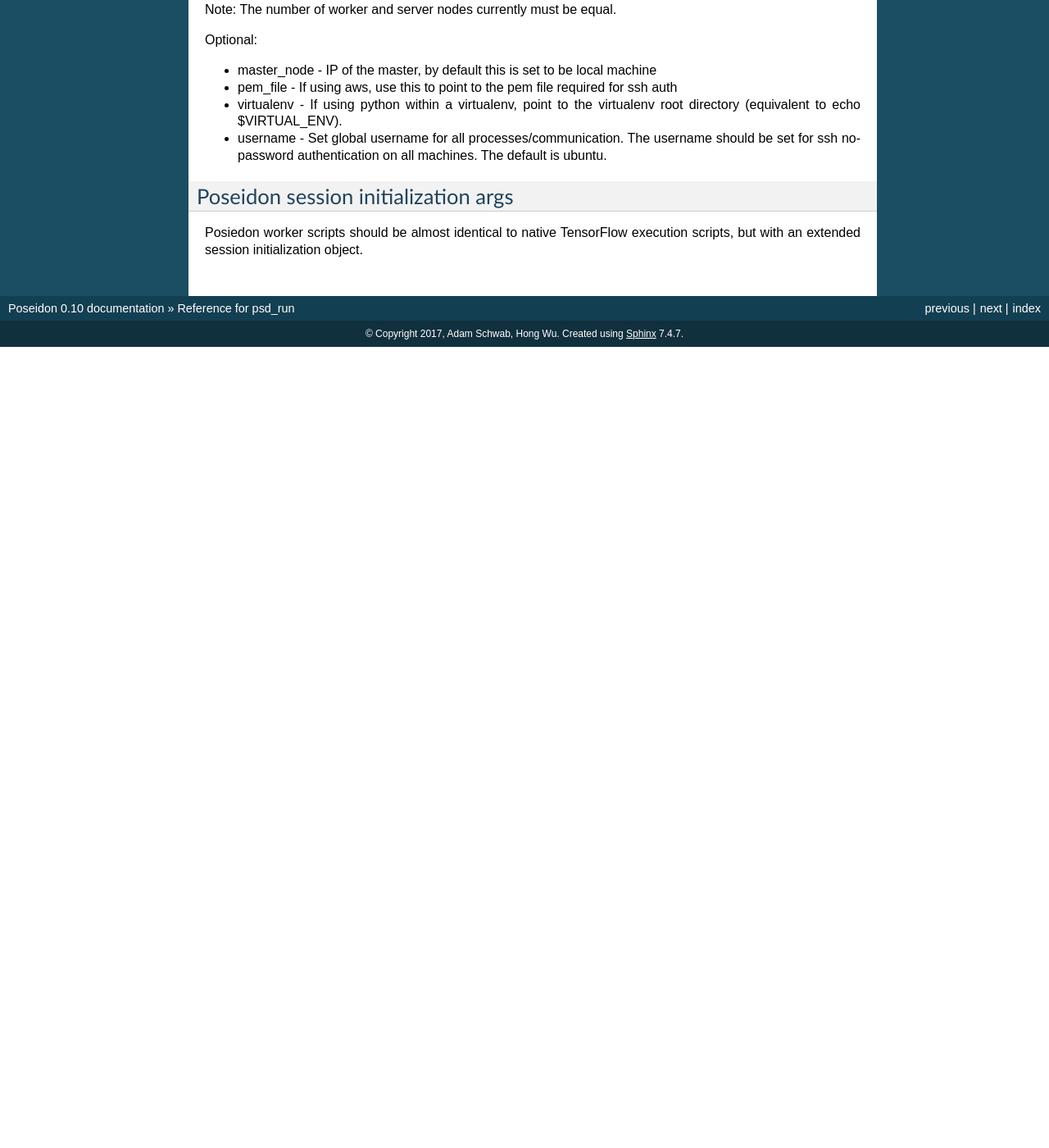
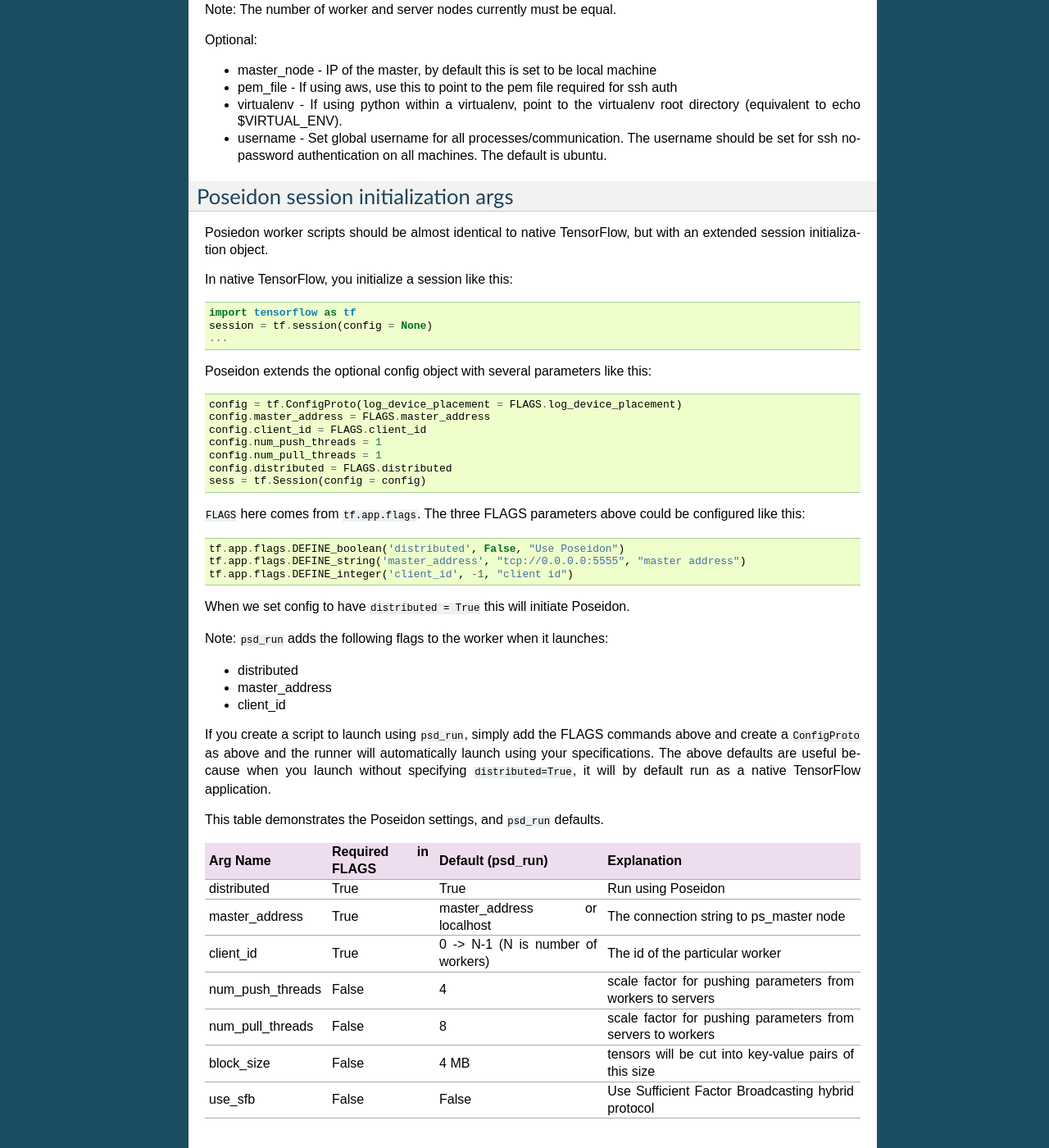
Before and after one commit to petuum-inc/poseidon-release, a Sphinx documentation site: the page built from docs/source/reference.rst, in a window 1280 px wide and 1400 px high, scrolled down 854 px. Shown: the whole window at 82% size. Built offline with Sphinx 7.4.7, drawn with Linux system fonts in a browser that asks for light colours; before the commit the page ends 1277 px from its top, so only the background shows below that.

Commit message:
finish reference

```diff
--- a/docs/source/reference.rst
+++ b/docs/source/reference.rst
@@ -42,4 +42,82 @@
 Poseidon session initialization args
 ------------------------------------
 
-Posiedon worker scripts should be almost identical to native TensorFlow execution scripts, but with an extended session initialization object.
+Posiedon worker scripts should be almost identical to native TensorFlow, but with an extended session initialization object.
+
+In native TensorFlow, you initialize a session like this:
+
+.. code:: python
+
+    import tensorflow as tf
+    session = tf.session(config = None)
+    ...
+
+Poseidon extends the optional config object with several parameters like this:
+
+.. code:: python
+
+    config = tf.ConfigProto(log_device_placement = FLAGS.log_device_placement)
+    config.master_address = FLAGS.master_address
+    config.client_id = FLAGS.client_id
+    config.num_push_threads = 1
+    config.num_pull_threads = 1
+    config.distributed = FLAGS.distributed
+    sess = tf.Session(config = config)
+
+``FLAGS`` here comes from ``tf.app.flags``. The three FLAGS parameters above could be configured like this:
+
+.. code:: python
+
+    tf.app.flags.DEFINE_boolean('distributed', False, "Use Poseidon")
+    tf.app.flags.DEFINE_string('master_address', "tcp://0.0.0.0:5555", "master address")
+    tf.app.flags.DEFINE_integer('client_id', -1, "client id")
+
+When we set config to have ``distributed = True`` this will initiate Poseidon.
+
+Note: ``psd_run`` adds the following flags to the worker when it launches:
+
+* distributed
+* master_address
+* client_id
+
+If you create a script to launch using ``psd_run``, simply add the FLAGS commands above and create a ``ConfigProto`` as above and the runner will automatically launch using your specifications. The above defaults are useful because when you launch without specifying ``distributed=True``, it will by default run as a native TensorFlow application.
+
+This table demonstrates the Poseidon settings, and ``psd_run`` defaults.
+
+.. list-table::
+   :widths: auto
+   :align: center
+   :header-rows: 1
+
+   * - Arg Name
+     - Required in FLAGS
+     - Default (psd_run)
+     - Explanation
+   * - distributed
+     - True
+     - True
+     - Run using Poseidon
+   * - master_address
+     - True
+     - master_address or localhost
+     - The connection string to ps_master node
+   * - client_id
+     - True
+     - 0 -> N-1 (N is number of workers)
+     - The id of the particular worker
+   * - num_push_threads
+     - False
+     - 4
+     - scale factor for pushing parameters from workers to servers
+   * - num_pull_threads
+     - False
+     - 8
+     - scale factor for pushing parameters from servers to workers
+   * - block_size
+     - False
+     - 4 MB
+     - tensors will be cut into key-value pairs of this size
+   * - use_sfb
+     - False
+     - False
+     - Use Sufficient Factor Broadcasting hybrid protocol
```
Also changed, not shown: 1 other file.
